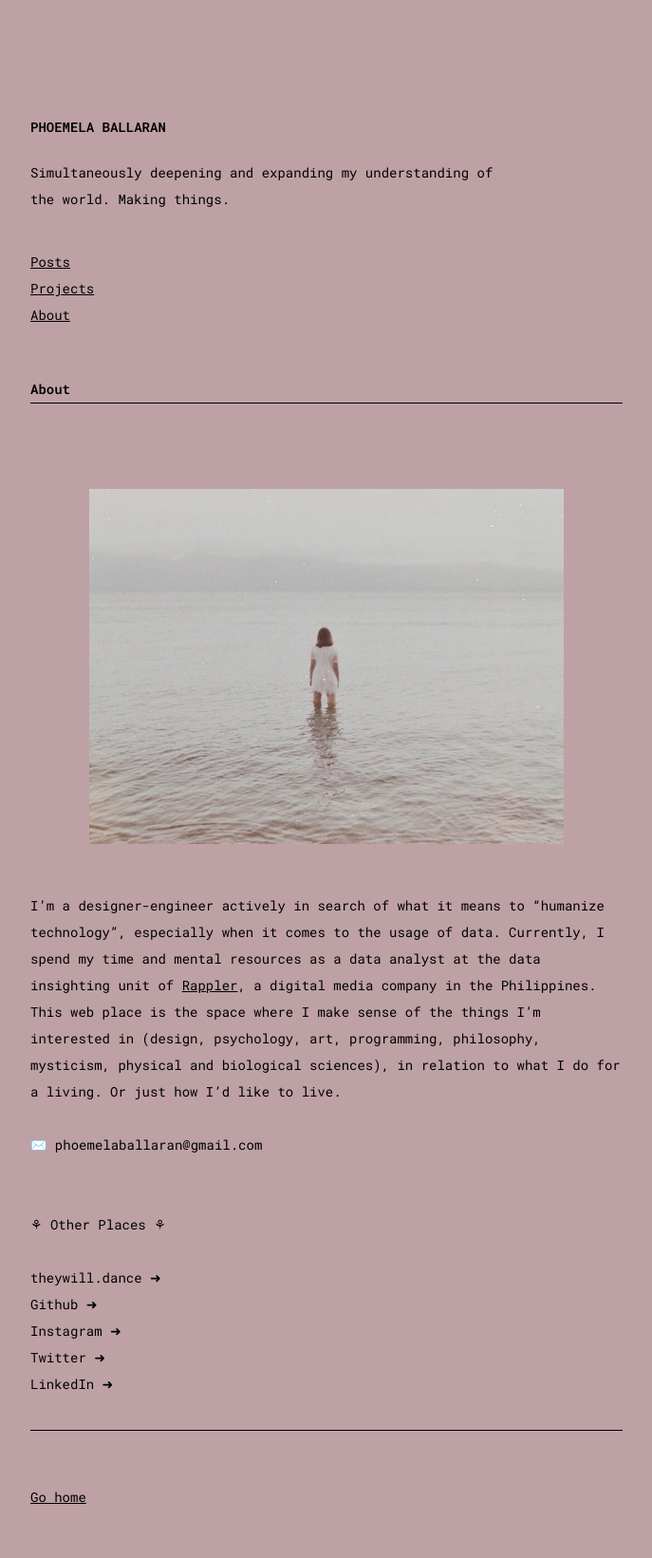
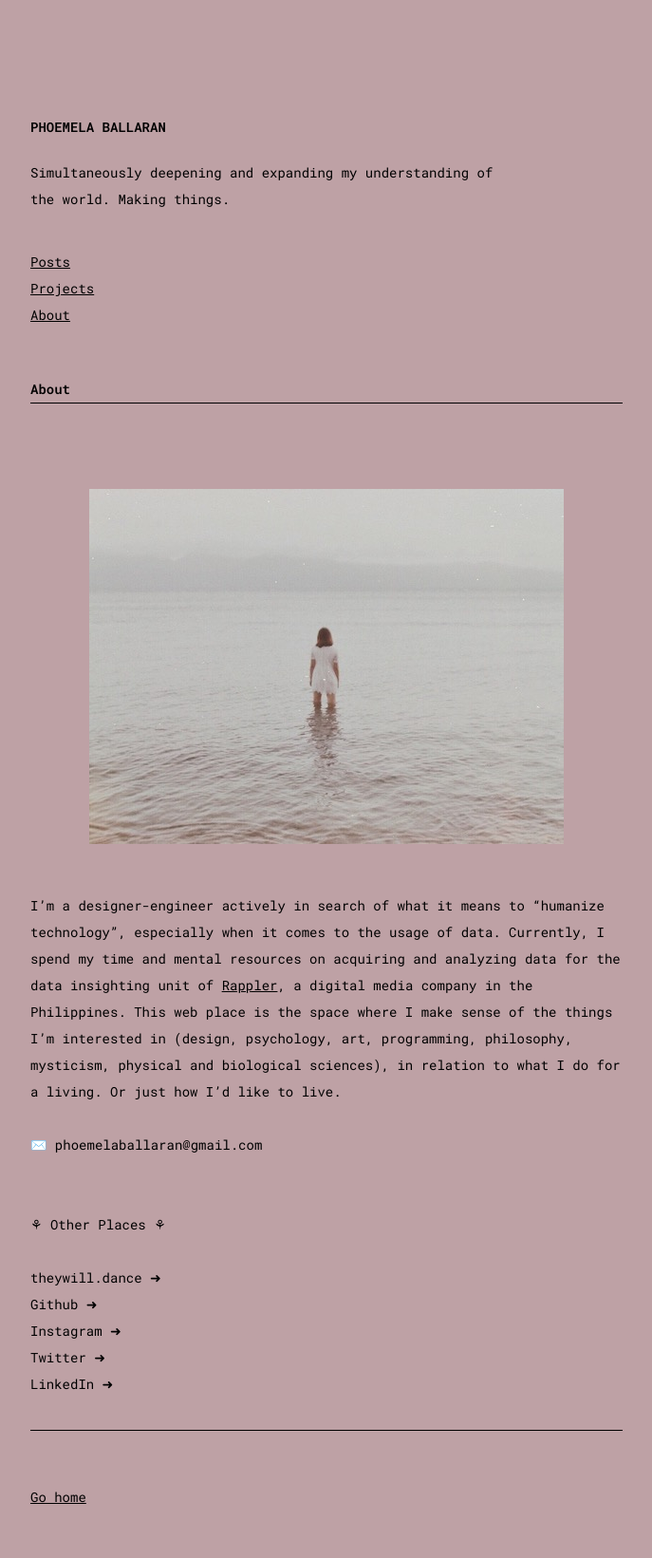
Before and after one commit to comoballar/phoemelaballaran.github.io, a Jekyll site: the page built from about.md, in a window 1280 px wide. Shown: the whole page at 95% size, without its empty margins (88-775 px from the left). Built offline with Jekyll 4.4.1, drawn with Linux system fonts in a browser that asks for light colours.

Commit message:
Update about.md

```diff
--- a/about.md
+++ b/about.md
@@ -7,7 +7,7 @@ permalink: /about/
 <br><br>
 <p align="center"><img src="https://phoemelaballaran.github.io/assets/sample/page/about/portrait.jpeg"/></p>
 <br>
-I’m a designer-engineer actively in search of what it means to "humanize technology", especially when it comes to the usage of data. Currently, I spend my time and mental resources as a data analyst at the data insighting unit of <a href="https://www.rappler.com" target="_blank">Rappler</a>, a digital media company in the Philippines. This web place is the space where I make sense of the things I'm interested in (design, psychology, art, programming, philosophy, mysticism, physical and biological sciences), in relation to what I do for a living. Or just how I'd like to live.
+I’m a designer-engineer actively in search of what it means to "humanize technology", especially when it comes to the usage of data. Currently, I spend my time and mental resources on acquiring and analyzing data for the data insighting unit of <a href="https://www.rappler.com" target="_blank">Rappler</a>, a digital media company in the Philippines. This web place is the space where I make sense of the things I'm interested in (design, psychology, art, programming, philosophy, mysticism, physical and biological sciences), in relation to what I do for a living. Or just how I'd like to live.
 <br><br>✉️ phoemelaballaran@gmail.com<br><br>
 <br>⚘ Other Places ⚘<br>
 <br><a href="https://www.theywill.dance" target="_blank" style="text-decoration: none;">theywill.dance ➜</a>
```
